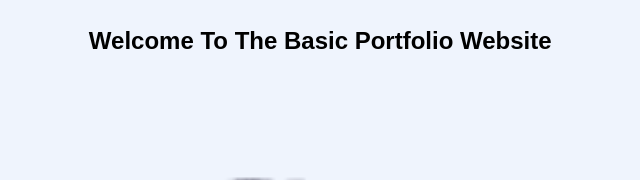
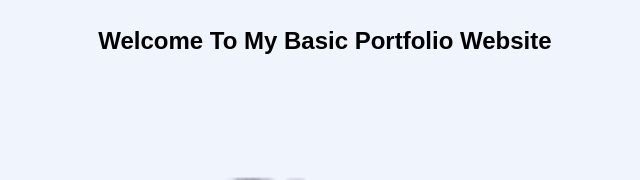
Before and after one commit to aditya090497/Newton-Project1, a plain HTML site: page index.html in a window 1280 px wide. Shown: the top 180 px of the page, 626-1266 px from the left. Drawn offline with Linux system fonts and the light colour scheme.

Commit message:
Update index.html

```diff
--- a/index.html
+++ b/index.html
@@ -12,7 +12,7 @@
     <div class="hero">
         <nav>
             <img src="images/logo.png" class="logo">
-		<h1>Welcome To The Basic Portfolio Website</h1>
+		<h1>Welcome To My Basic Portfolio Website</h1>
         </nav>
         <div class="detel">
             <h1>HELLO! I AM <span>Aditya</span></h1>
```
